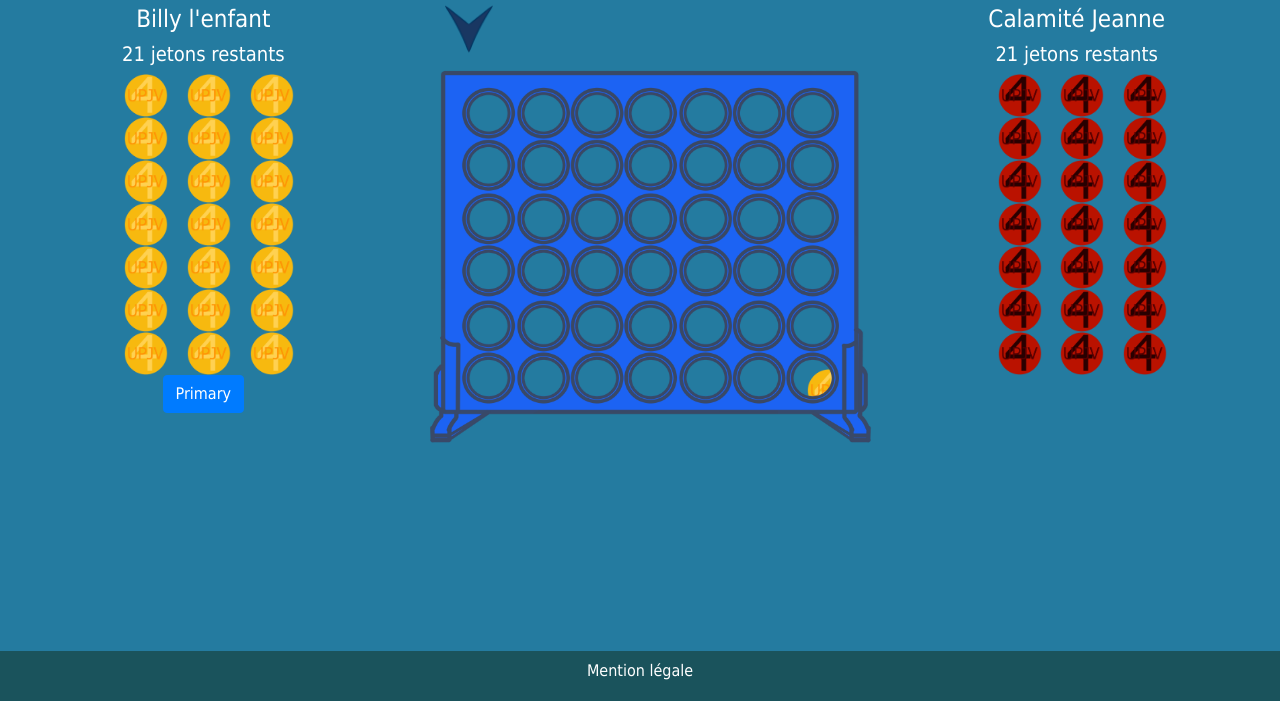
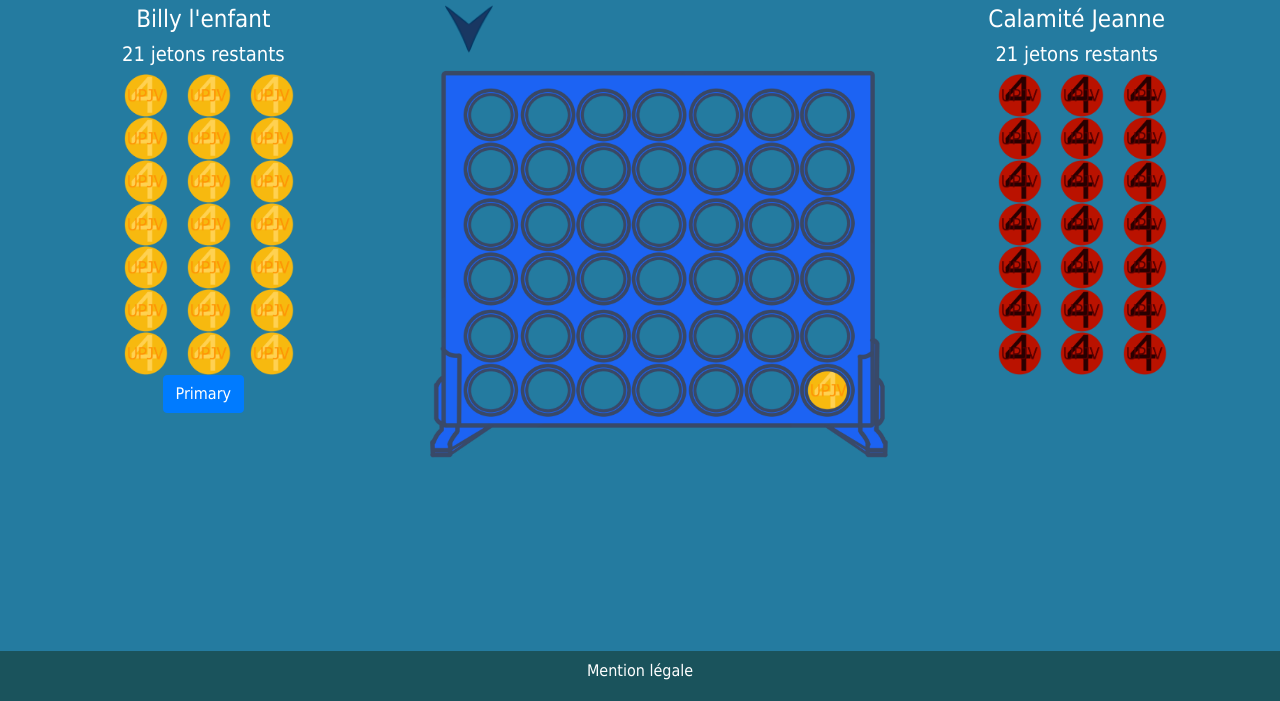
Before and after one commit to thodev1/puissance-4-en-reseau, a plain HTML site: page client/jeu.html in a window 1280 px wide. Shown: the part 99-800 px from the top of the page. Drawn offline with nearby package versions, Linux system fonts and the light colour scheme.

Commit message:
résolution taille plateau

```diff
--- a/client/css/jeu.css
+++ b/client/css/jeu.css
@@ -44,11 +44,10 @@ footer {
 }
 
 .plateau{
-    position:relative;
-    max-height: 35em;
-    max-width: 35em;
-    width: 118%;
-    height: 118%;
+    position:absolute;
+    max-height: 28.85em;
+    max-width: 28.85em;
+
 }
 
 .divimage .aide{
```
